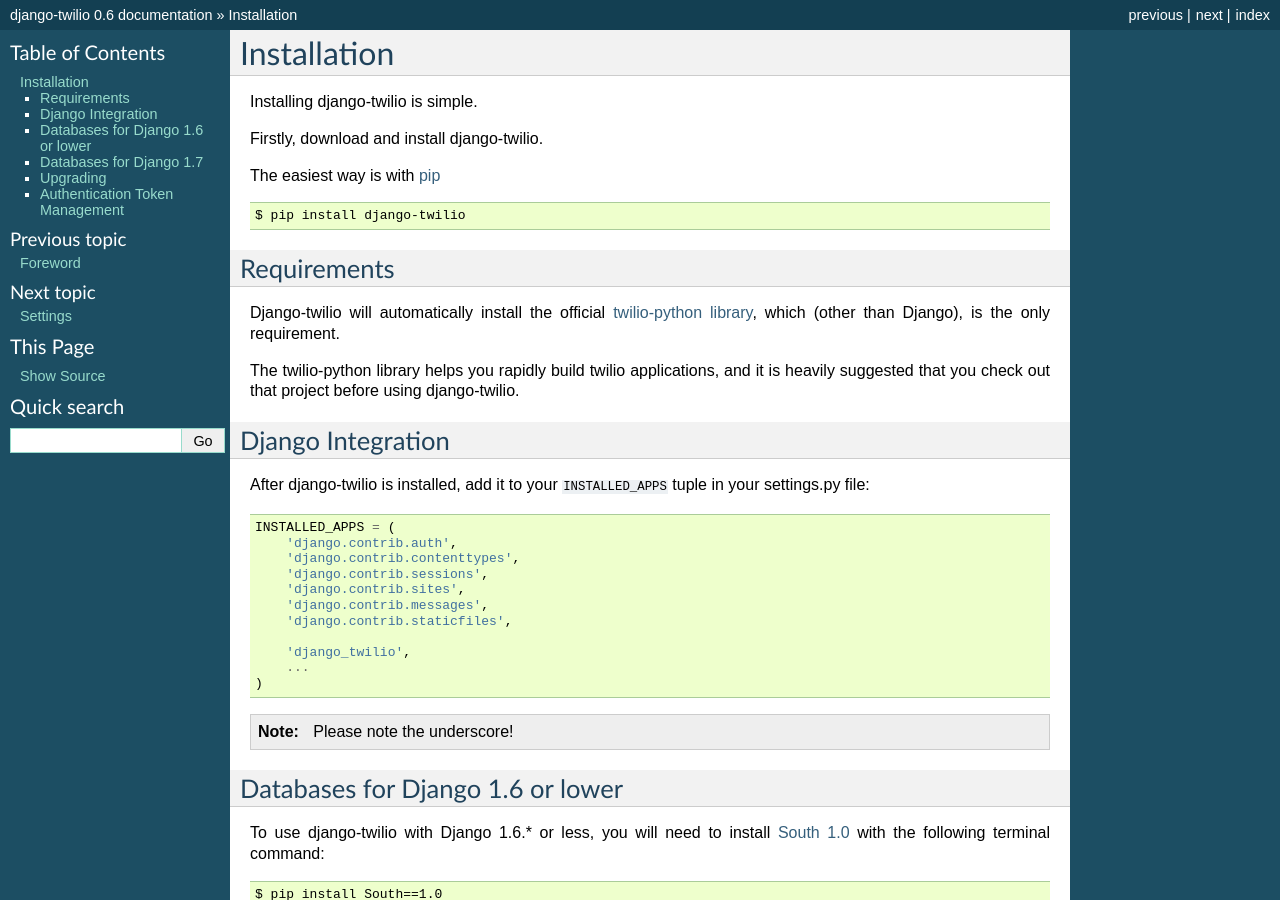
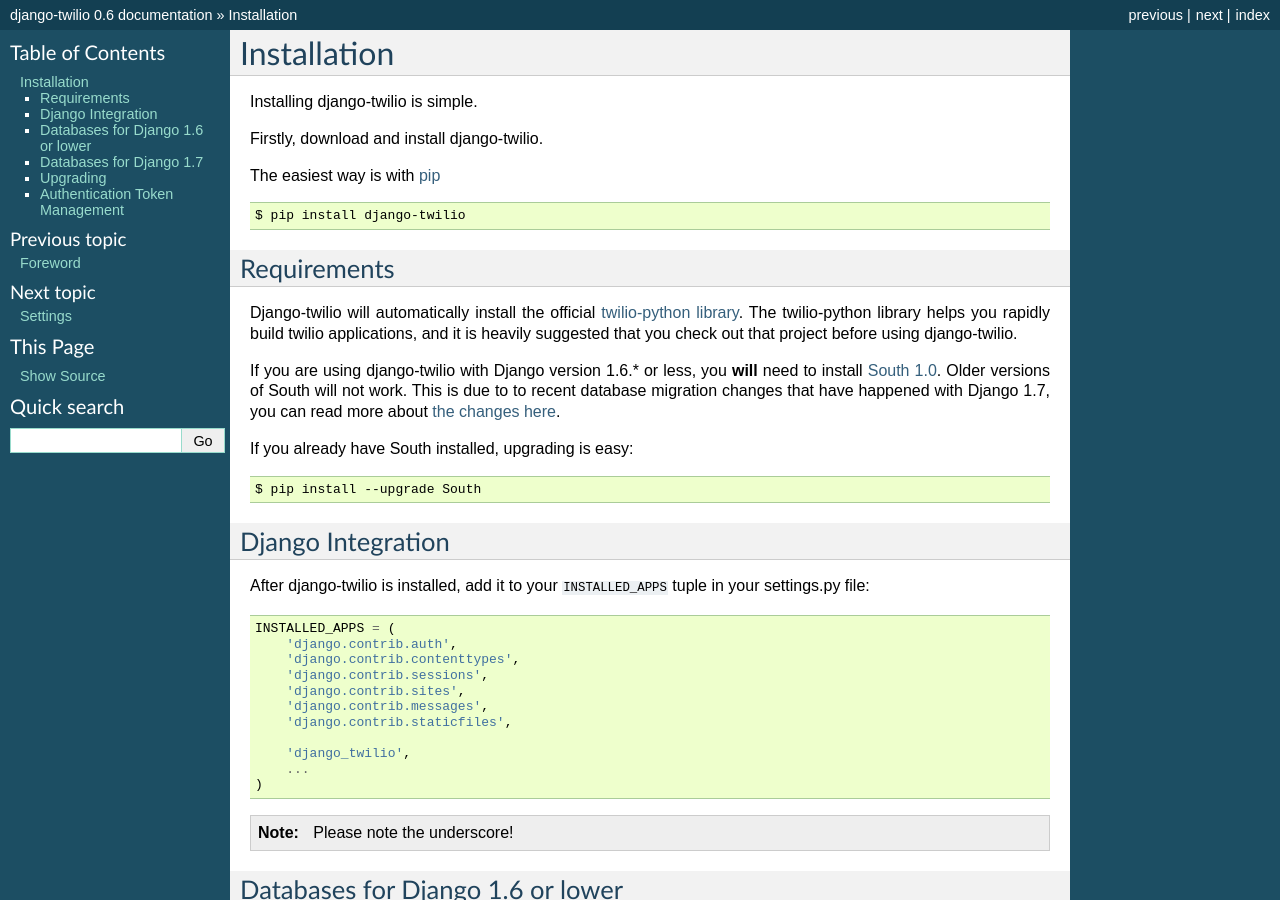
Before and after one commit to rdegges/django-twilio, a Sphinx documentation site: the page built from docs/source/install.rst, in a window 1280 px wide and 900 px high. Built offline with Sphinx 7.4.7, drawn with Linux system fonts in a browser that asks for light colours.

Commit message:
Updates to install.rst to support South 1.0

```diff
--- a/docs/source/install.rst
+++ b/docs/source/install.rst
@@ -14,13 +14,15 @@
 Requirements
 ------------
 
+
 Django-twilio will automatically install the official `twilio-python library
-<https://github.com/twilio/twilio-python>`_, which (other than Django), is the
-only requirement.
+<https://github.com/twilio/twilio-python>`_. The twilio-python library helps you rapidly build twilio applications, and it is heavily suggested that you check out that project before using django-twilio.
 
-The twilio-python library helps you rapidly build twilio applications, and it
-is heavily suggested that you check out that project before using
-django-twilio.
+If you are using django-twilio with Django version 1.6.* or less, you **will** need to install `South 1.0 <south.readthedocs.org/en/latest/releasenotes/1.0.html>`_. Older versions of South will not work. This is due to to recent database migration changes that have happened with Django 1.7, you can read more about `the changes here <https://docs.djangoproject.com/en/dev/releases/1.7/#what-s-new-in-django-1-7>`_.
+
+If you already have South installed, upgrading is easy::
+
+    $ pip install --upgrade South
 
 
 Django Integration
```
